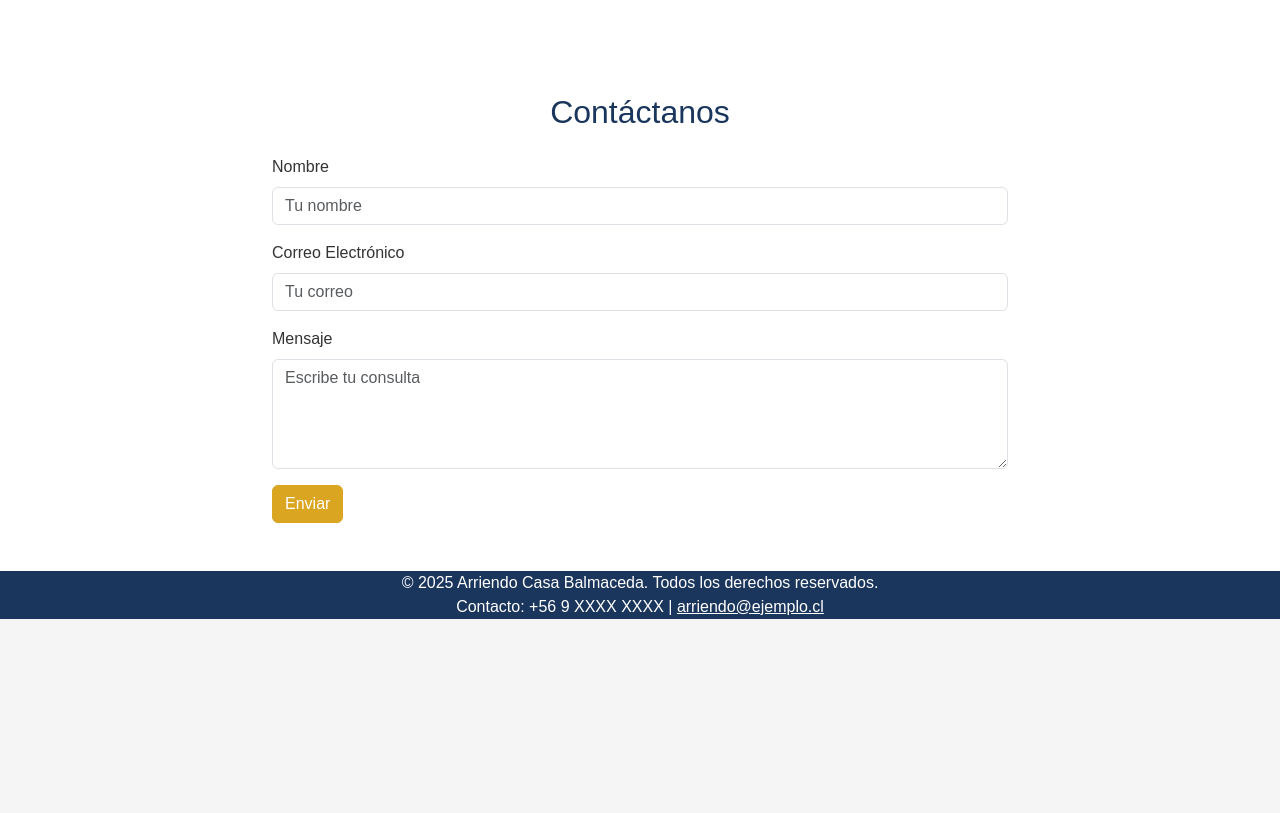
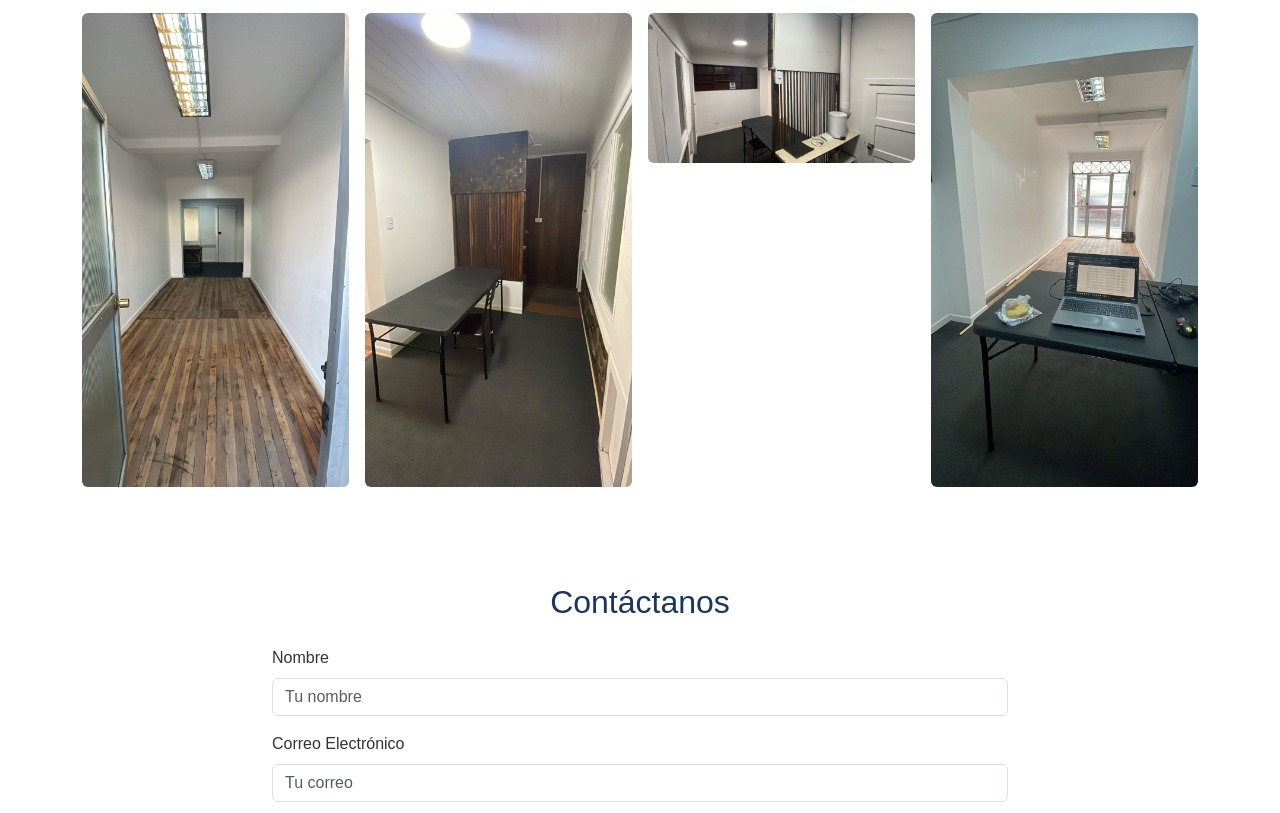
Before and after one commit to jfcosm/arriendobalmaceda, a plain HTML site: page index.html in a window 1280 px wide. Shown: the part 1145-1958 px from the top of the page. Before the commit the page ends 1764 px from the top, so only its background shows below. Drawn offline with nearby package versions, Linux system fonts and the light colour scheme; a web font is replaced by a local one.

Commit message:
second commit

```diff
--- a/index.html
+++ b/index.html
@@ -196,6 +196,19 @@
         <div class="col-sm-6 col-lg-4">
           <img src="images/patio.jpg" class="img-fluid rounded" alt="Patio Interior">
         </div>
+        <!-- Imágenes del interior del local comercial -->
+        <div class="col-sm-6 col-lg-3">
+          <img src="images/interior1.jpeg" class="img-fluid rounded" alt="Interior Local Comercial 1">
+        </div>
+        <div class="col-sm-6 col-lg-3">
+          <img src="images/interior2.jpeg" class="img-fluid rounded" alt="Interior Local Comercial 2">
+        </div>
+        <div class="col-sm-6 col-lg-3">
+          <img src="images/interior3.jpeg" class="img-fluid rounded" alt="Interior Local Comercial 3">
+        </div>
+        <div class="col-sm-6 col-lg-3">
+          <img src="images/interior4.jpeg" class="img-fluid rounded" alt="Interior Local Comercial 4">
+        </div>
       </div>
     </div>
   </section>
```
Also changed, not shown: images/interior1.jpeg (added), images/interior2.jpeg (added), images/interior3.jpeg (added), images/interior4.jpeg (added), 1 other file.
